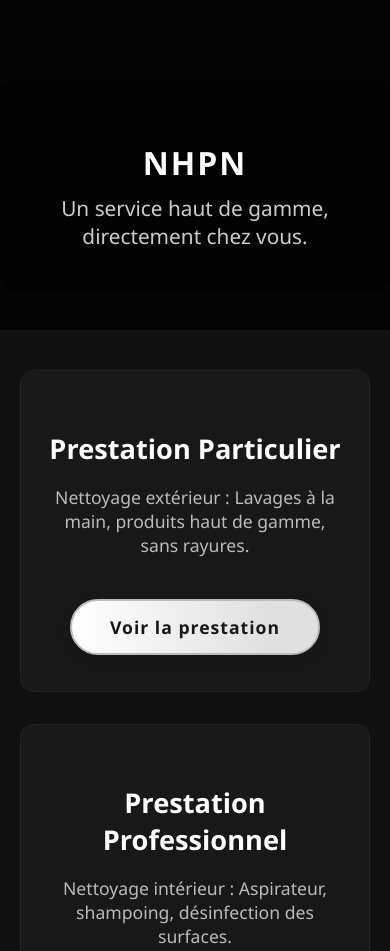
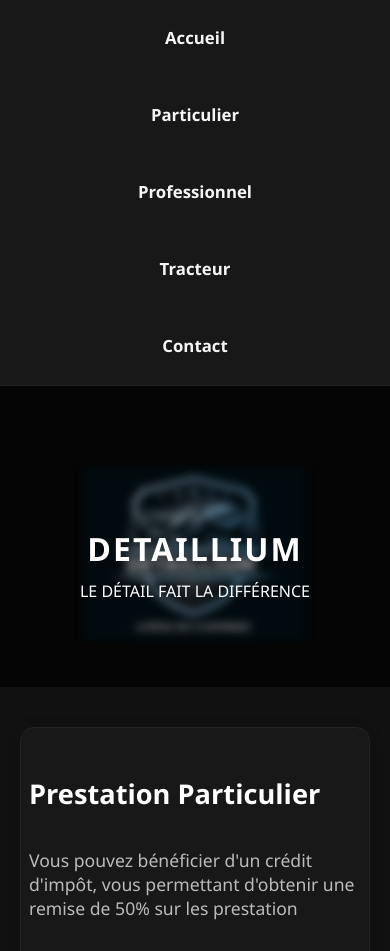
Before and after one commit to Johan83670/NHPN-web, a plain HTML site: page index.html in a window 390 px wide. Shown: the top 951 px of the page. Drawn offline with Linux system fonts and the light colour scheme.

Commit message:
grosse modif 24/07/2025

```diff
--- a/index.html
+++ b/index.html
@@ -3,34 +3,45 @@
 <head>
     <meta charset="UTF-8">
     <meta name="viewport" content="width=device-width, initial-scale=1.0">
-    <title>NHPN</title>
+    <title>DETAILLIUM</title>
     <link rel="stylesheet" href="style.css">
 </head>
 <body>
-
+  <nav class="navbar">
+    <ul>
+      <li><a href="index.html">Accueil</a></li>
+      <li><a href="prestation-particulier.html">Particulier</a></li>
+      <li><a href="prestation-professionel.html">Professionnel</a></li>
+      <li><a href="prestation-tracteur.html">Tracteur</a></li>
+      <li><a href="contact.html">Contact</a></li>
+    </ul>
+  </nav>
   <header class="hero">
     <div class="overlay">
-      <h1>NHPN</h1>
-      <p>Un service haut de gamme, directement chez vous.</p>
+      <h1 id="main-title">DETAILLIUM</h1>
+      <img src="image index/logo.png" alt="Logo DETAILLIUM" class="logo-slide">
+      <span class="slogan">LE DÉTAIL FAIT LA DIFFÉRENCE</span>
     </div>
   </header>
 
+
+
   <main>
-    <section class="prestation">
+    <section class="prestation prestation-gauche">
       <h2>Prestation Particulier</h2>
-      <p>Nettoyage extérieur : Lavages à la main, produits haut de gamme, sans rayures.</p>
+      <p>Vous pouvez bénéficier d'un crédit d'impôt, vous permettant d'obtenir une remise de 50% sur les prestation</p>
       <!-- Ajoute ici une image ou plus d'explications si besoin -->
       <a href="prestation-particulier.html" class="btn-prestation">Voir la prestation</a>
     </section>
 
-    <section class="prestation">
+    <section class="prestation prestation-droite">
       <h2>Prestation Professionnel</h2>
       <p>Nettoyage intérieur : Aspirateur, shampoing, désinfection des surfaces.</p>
       <!-- Ajoute ici une image ou plus d'explications si besoin -->
       <a href="prestation-professionel.html" class="btn-prestation">Voir la prestation</a>
     </section>
 
-    <section class="prestation">
+    <section class="prestation prestation-gauche">
       <h2>Prestation Tracteur</h2>
       <p>Formules complètes : Packs tout-en-un avec remise fidélité.</p>
       <!-- Ajoute ici une image ou plus d'explications si besoin -->
--- a/style.css
+++ b/style.css
@@ -15,10 +15,28 @@ header.hero {
 }
 
 header .overlay {
-  background: rgba(0,0,0,0.5);
+  position: relative;
   padding: 40px 20px;
   border-radius: 12px;
   display: inline-block;
+  background: none;
+  overflow: hidden;
+}
+
+.overlay::before {
+  content: "";
+  position: absolute;
+  inset: 0;
+  background: url('image index/logo.png') center/contain no-repeat;
+  filter: blur(5px) brightness(0.9);
+  opacity: 0.8;
+  z-index: 0;
+    }
+
+.overlay h1,
+.overlay .slogan {
+  position: relative;
+  z-index: 1;
 }
 
 header h1 {
@@ -98,9 +116,21 @@ main {
   box-shadow: 0 2px 16px rgba(0,0,0,0.10);
   padding: 36px 28px;
   margin: 32px auto;
-  max-width: 700px;
+  max-width: 1100px;
   border: 1px solid #232323;
   text-align: center;
+  display: flex;
+  flex-direction: column;
+}
+
+.prestation-gauche {
+  text-align: left;
+  align-items: flex-start;
+}
+
+.prestation-droite {
+  text-align: right;
+  align-items: flex-end;
 }
 
 .prestation h2 {
@@ -175,6 +205,71 @@ main {
   color: #bdbdbd;
 }
 
+.logo-header {
+  display: block;
+  margin: 0 auto 18px auto;
+  max-width: 120px;
+  height: auto;
+}
+
+.navbar {
+  width: 100%;
+  background: #181818;
+  border-bottom: 1px solid #232323;
+  padding: 0;
+  margin-bottom: 0;
+  position: relative;
+  z-index: 10;
+}
+
+.navbar ul {
+  list-style: none;
+  display: flex;
+  justify-content: center;
+  margin: 0;
+  padding: 0;
+}
+
+.navbar li {
+  margin: 0 24px;
+}
+
+.navbar a {
+  display: block;
+  color: #f5f5f5;
+  text-decoration: none;
+  font-weight: 600;
+  font-size: 1.05rem;
+  padding: 18px 0;
+  transition: color 0.2s, border-bottom 0.2s;
+  border-bottom: 2px solid transparent;
+}
+
+.navbar a:hover,
+.navbar a:focus {
+  color: #fff;
+  border-bottom: 2px solid #fff;
+}
+
+.logo-slide {
+  position: absolute;
+  left: 50%;
+  top: 50px;
+  transform: translateX(-50%) scale(0.8);
+  max-width: 100px;
+  opacity: 0;
+  pointer-events: none;
+  transition: top 0.5s, opacity 0.5s, transform 0.5s;
+  z-index: 2;
+}
+
+#main-title:hover + .logo-slide,
+#main-title:focus + .logo-slide {
+  opacity: 1;
+  top: 0; /* Le logo glisse juste au-dessus du titre */
+  transform: translateX(-50%) scale(1);
+}
+
 @media (max-width: 700px) {
   .service-list {
     flex-direction: column;
@@ -188,5 +283,18 @@ main {
   }
   .service {
     padding: 24px 12px;
+    min-width: unset;
+    max-width: 100%;
+  }
+  .prestation {
+    max-width: 98vw;
+    padding: 24px 8px;
+  }
+  .navbar ul {
+    flex-direction: column;
+    align-items: center;
+  }
+  .navbar li {
+    margin: 8px 0;
   }
 }
```
Also changed, not shown: image index/logo.png (added).
